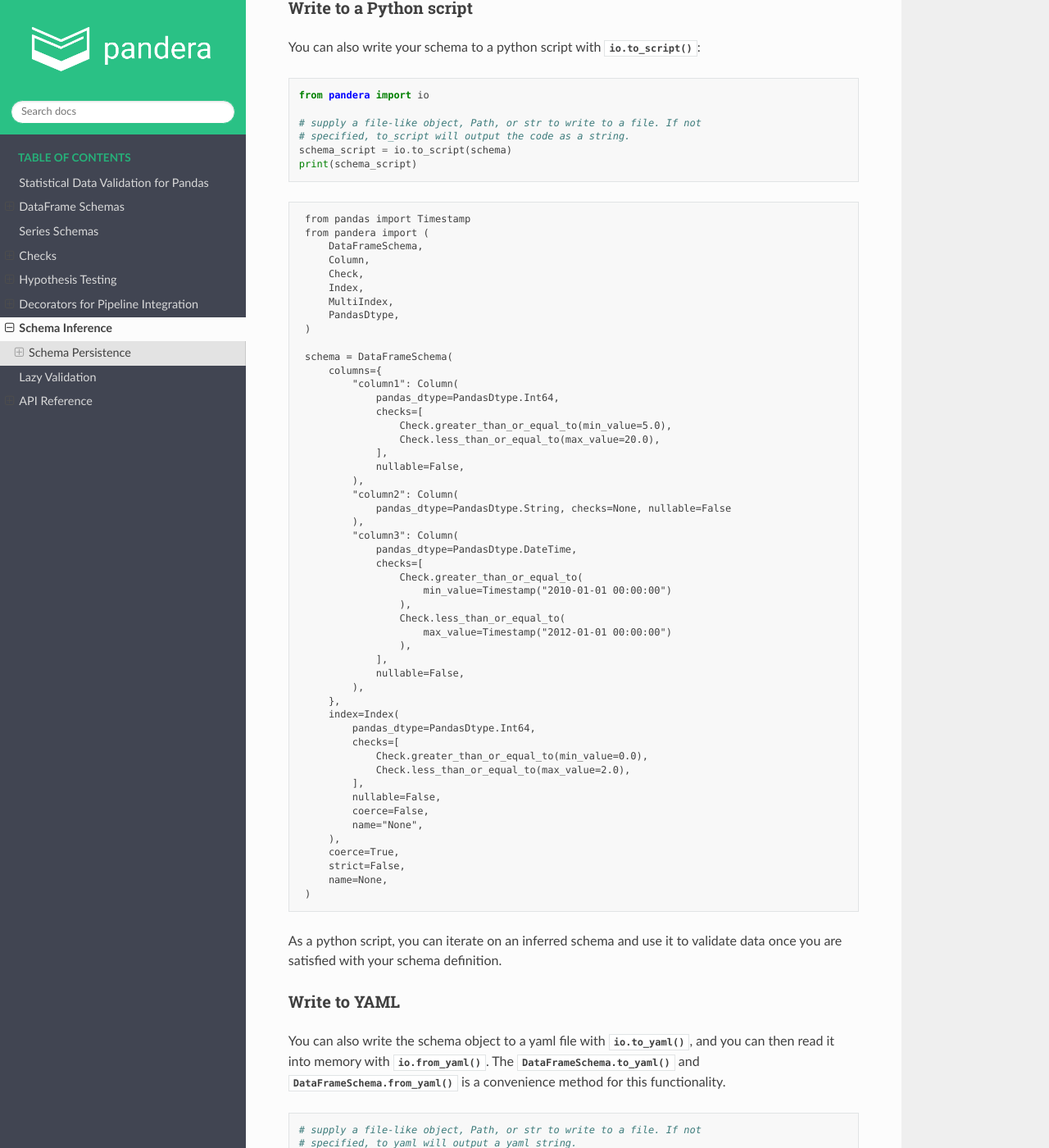
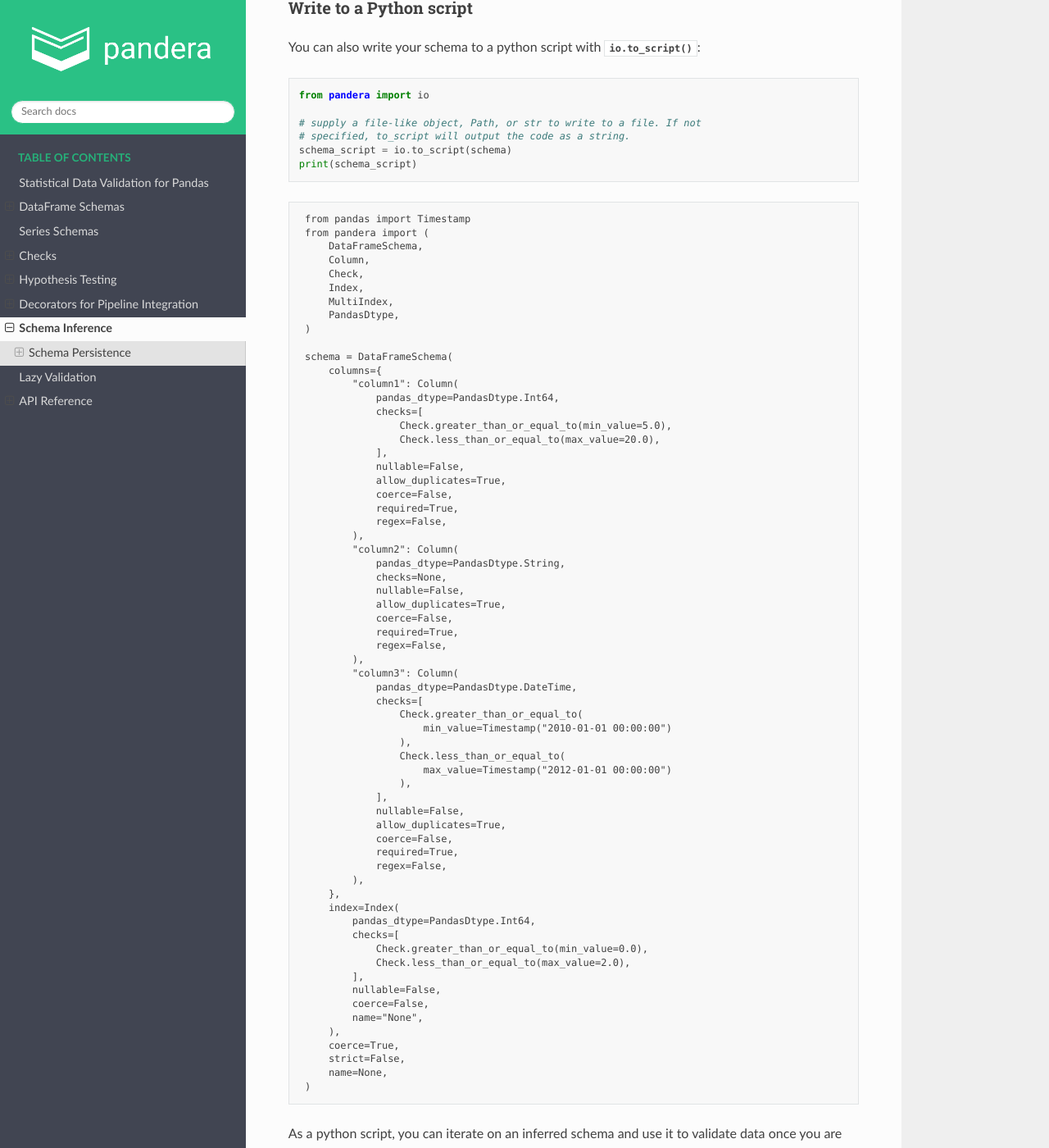
Before and after one commit to unionai-oss/pandera, a Sphinx documentation site: the page built from docs/source/schema_inference.rst, in a window 1280 px wide and 1400 px high, scrolled down 1455 px. Shown: the whole window at 82% size. Built offline with Sphinx 7.4.7 and the Read the Docs theme 2.0.0, drawn with Linux system fonts in a browser that asks for light colours; some of the changed text lies outside the part shown.

Commit message:
testoutput updates; pandera-dev#239

```diff
--- a/docs/source/schema_inference.rst
+++ b/docs/source/schema_inference.rst
@@ -112,9 +112,19 @@
                     Check.less_than_or_equal_to(max_value=20.0),
                 ],
                 nullable=False,
+                allow_duplicates=True,
+                coerce=False,
+                required=True,
+                regex=False,
             ),
             "column2": Column(
-                pandas_dtype=PandasDtype.String, checks=None, nullable=False
+                pandas_dtype=PandasDtype.String,
+                checks=None,
+                nullable=False,
+                allow_duplicates=True,
+                coerce=False,
+                required=True,
+                regex=False,
             ),
             "column3": Column(
                 pandas_dtype=PandasDtype.DateTime,
@@ -127,6 +137,10 @@
                     ),
                 ],
                 nullable=False,
+                allow_duplicates=True,
+                coerce=False,
+                required=True,
+                regex=False,
             ),
         },
         index=Index(
@@ -176,16 +190,28 @@
         checks:
           greater_than_or_equal_to: 5.0
           less_than_or_equal_to: 20.0
+        allow_duplicates: true
+        coerce: false
+        required: true
+        regex: false
       column2:
         pandas_dtype: string
         nullable: false
         checks: null
+        allow_duplicates: true
+        coerce: false
+        required: true
+        regex: false
       column3:
         pandas_dtype: datetime64[ns]
         nullable: false
         checks:
           greater_than_or_equal_to: '2010-01-01 00:00:00'
           less_than_or_equal_to: '2012-01-01 00:00:00'
+        allow_duplicates: true
+        coerce: false
+        required: true
+        regex: false
     index:
     - pandas_dtype: int64
       nullable: false
@@ -193,6 +219,7 @@
         greater_than_or_equal_to: 0.0
         less_than_or_equal_to: 2.0
       name: null
+      coerce: false
     coerce: true
     strict: false
 
```
